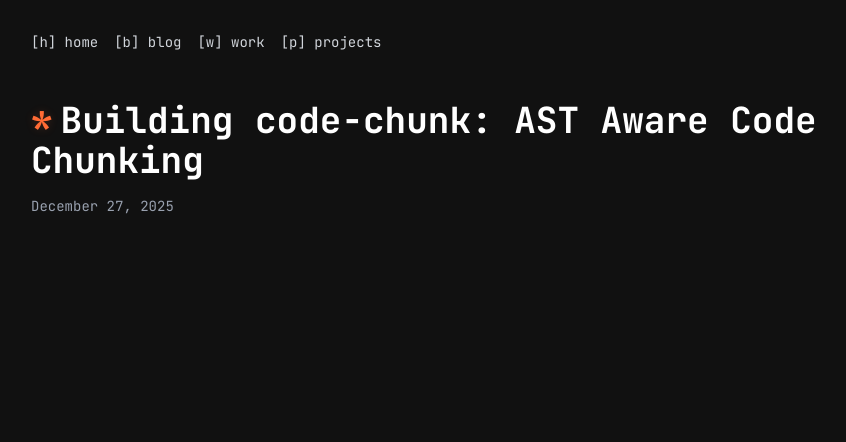
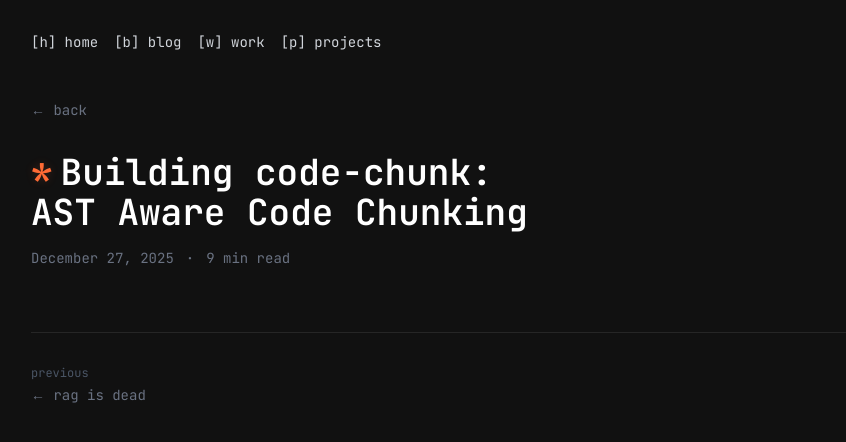
Before and after one commit to nexxeln/nexxel.dev, a Next.js app: page /blog/code-chunk in a window 1280 px wide. Shown: the top 442 px of the page, without its empty margins (177-1023 px from the left). Built offline with nearby package versions, Linux system fonts and the light colour scheme.

Commit message:
feat(blog): redesign post page with back link, reading time, and prev/next nav

```diff
--- a/src/app/blog/[slug]/page.tsx
+++ b/src/app/blog/[slug]/page.tsx
@@ -1,6 +1,11 @@
 import { notFound } from "next/navigation"
+import Link from "next/link"
 import { MDX } from "./mdx"
-import { getPostBySlug } from "@/lib/blog"
+import {
+  getPostBySlug,
+  getAdjacentPosts,
+  getReadingTime,
+} from "@/lib/blog"
 import { formatDateLong } from "@/lib/utils"
 import type { Metadata } from "next"
 
@@ -51,6 +56,9 @@ export default async function Post({ params }: PageProps) {
     notFound()
   }
 
+  const { prev, next } = getAdjacentPosts(slug)
+  const readingTime = getReadingTime(post.content)
+
   return (
     <section className="animate-fade-in-up">
       <script
@@ -76,24 +84,66 @@ export default async function Post({ params }: PageProps) {
         }}
       />
 
+      <div className="flex items-center justify-between mb-8">
+        <Link
+          href="/blog"
+          className="text-sm text-gray-500 hover:text-accent transition-colors duration-200"
+        >
+          &larr; back
+        </Link>
+      </div>
+
       {post.metadata.draft && (
-        <div className="mb-6 px-4 py-3 bg-yellow-500/10 border border-yellow-500/20 rounded-lg text-yellow-500 text-sm">
+        <div className="mb-6 px-4 py-3 bg-yellow-500/10 border border-yellow-500/20 rounded-sm text-yellow-500 text-sm">
           This post is a draft and is not listed publicly.
         </div>
       )}
 
-      <h1 className="text-4xl font-bold mb-4 text-white">
+      <h1 className="text-4xl font-semibold mb-4 text-white text-balance">
         <span className="text-accent accent-glow mr-2">*</span>
         {post.metadata.title}
       </h1>
 
-      <div className="mb-8 flex items-center justify-between text-sm text-gray-400">
+      <div className="mb-10 flex items-center gap-3 text-sm text-gray-500">
         <span>{formatDateLong(post.metadata.date)}</span>
+        <span>&middot;</span>
+        <span>{readingTime}</span>
       </div>
 
-      <article className="prose prose-invert max-w-none prose-headings:text-white prose-a:text-white hover:prose-a:underline prose-tuned-mono">
+      <article className="prose prose-invert max-w-none prose-headings:text-white prose-a:text-white hover:prose-a:underline prose-tuned-mono text-pretty">
         <MDX source={post.content} />
       </article>
+
+      {(prev || next) && (
+        <nav className="mt-16 border-t border-neutral-800 pt-8 grid grid-cols-2 gap-4 text-sm">
+          {prev ? (
+            <Link
+              href={`/blog/${prev.slug}`}
+              className="group text-gray-500 hover:text-gray-300 transition-colors duration-200"
+            >
+              <span className="text-xs text-gray-600 mb-1 block">previous</span>
+              <span className="group-hover:text-accent transition-colors duration-200">
+                &larr; {prev.metadata.title.toLowerCase()}
+              </span>
+            </Link>
+          ) : (
+            <div />
+          )}
+          {next ? (
+            <Link
+              href={`/blog/${next.slug}`}
+              className="group text-right text-gray-500 hover:text-gray-300 transition-colors duration-200"
+            >
+              <span className="text-xs text-gray-600 mb-1 block">next</span>
+              <span className="group-hover:text-accent transition-colors duration-200">
+                {next.metadata.title.toLowerCase()} &rarr;
+              </span>
+            </Link>
+          ) : (
+            <div />
+          )}
+        </nav>
+      )}
     </section>
   )
 }
```
